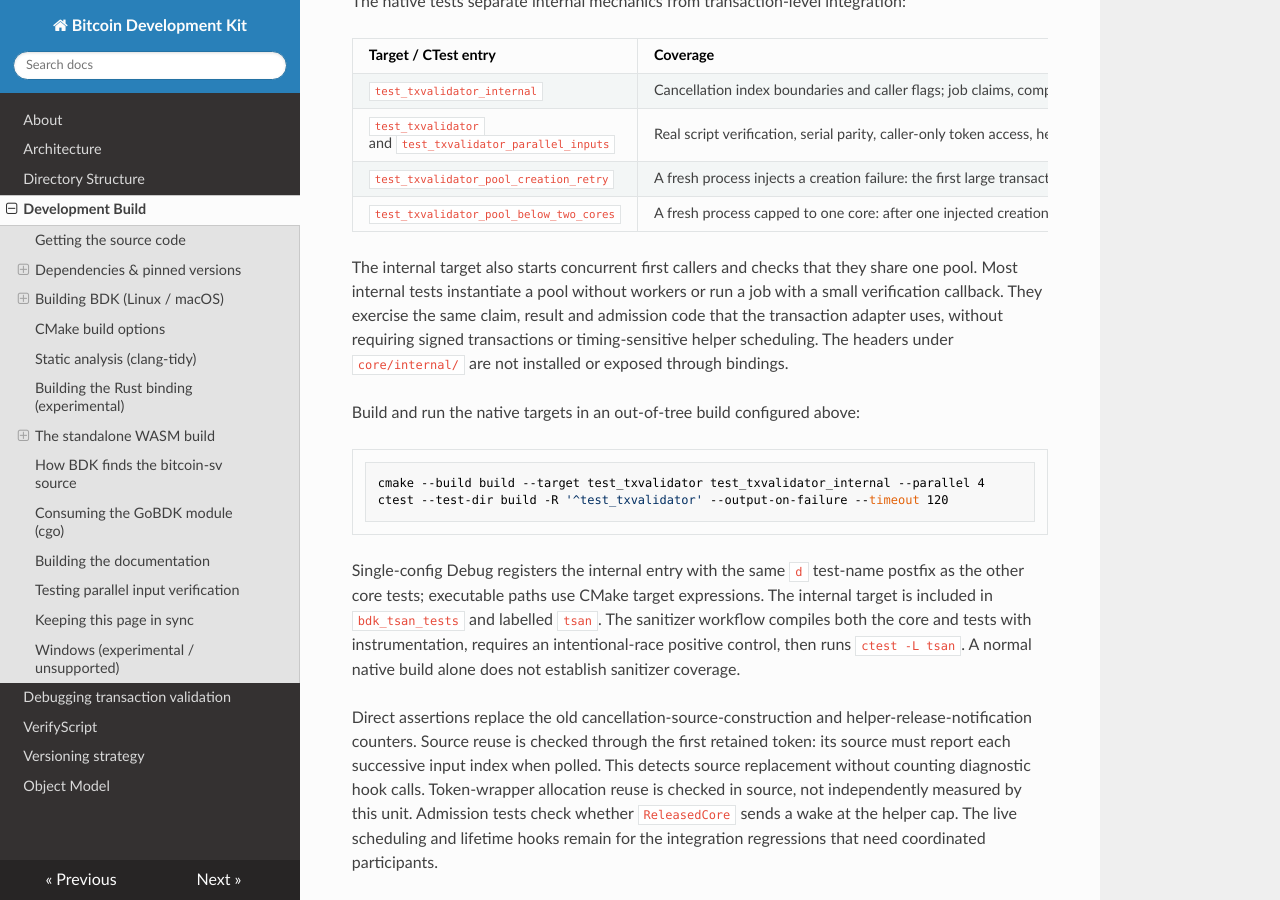
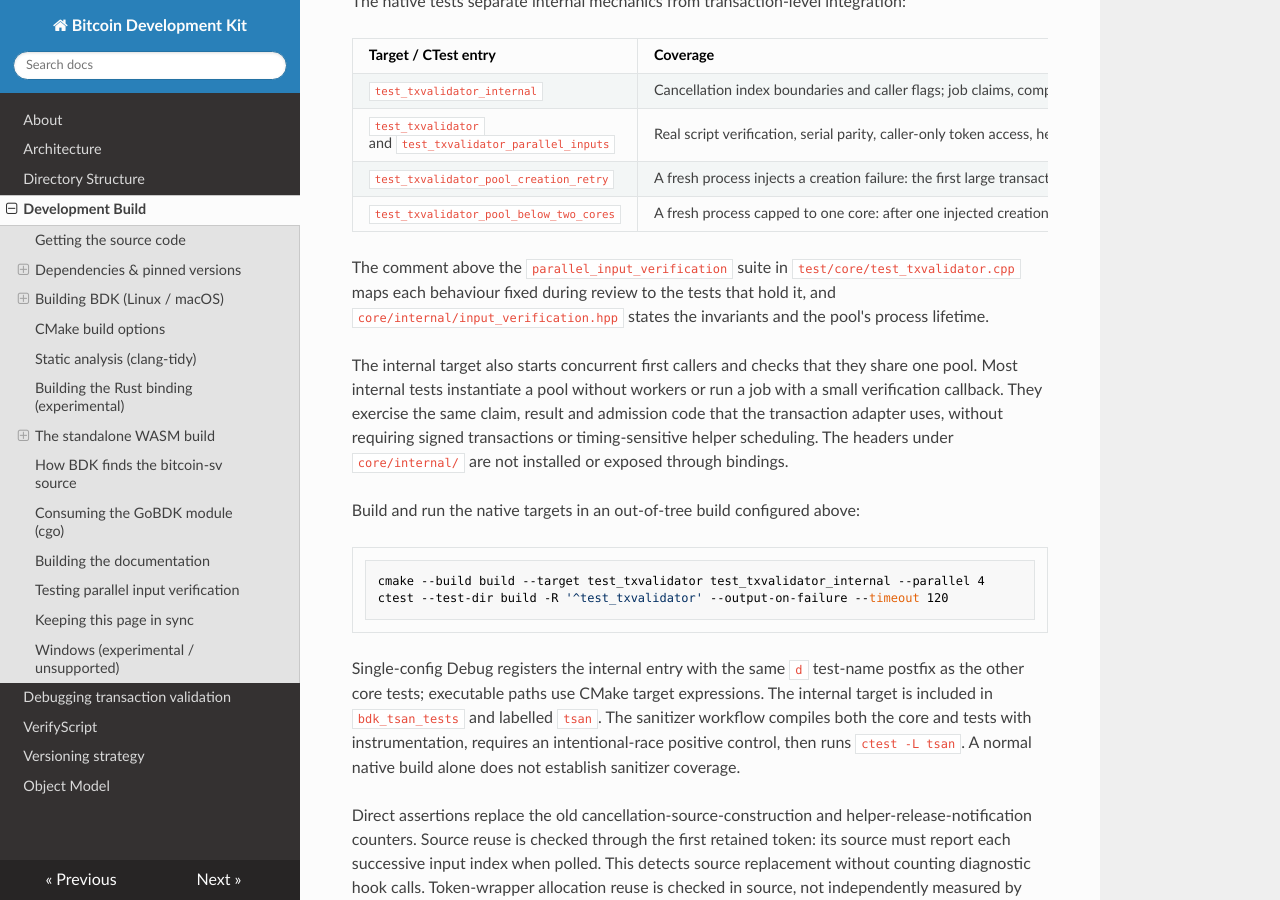
Before and after one commit to bitcoin-sv/bdk, an MkDocs documentation site: the page built from documentation/docs/build.md, in a window 1280 px wide and 900 px high, scrolled down 12147 px. Built offline with MkDocs 1.6.1, drawn with Linux system fonts in a browser that asks for light colours; nearby versions of some CDN libraries.

Commit message:
Document the input pool's invariants and process lifetime
input_verification.hpp states the six rules the job and pool rely on
(claims, verdict, drain, caller token, admission, publication) and the
pool's lifetime: created on the first large transaction with one detached
helper per core minus one, never shut down, so the helper limit caps
working helpers rather than threads created and BDK cannot be unloaded
once the pool exists. No code change.

```diff
--- a/documentation/docs/build.md
+++ b/documentation/docs/build.md
@@ -498,6 +498,11 @@
 | `test_txvalidator_pool_creation_retry` | A fresh process injects a creation failure: the first large transaction runs serially, then a later transaction creates the pool and uses helpers. |
 | `test_txvalidator_pool_below_two_cores` | A fresh process capped to one core: after one injected creation failure, a single attempt reads the CPU count, finds fewer than 2 and is not repeated by later large transactions. |
 
+The comment above the `parallel_input_verification` suite in
+`test/core/test_txvalidator.cpp` maps each behaviour fixed during review to
+the tests that hold it, and `core/internal/input_verification.hpp` states the
+invariants and the pool's process lifetime.
+
 The internal target also starts concurrent first callers and checks that they
 share one pool. Most internal tests instantiate a pool without workers or run a
 job with a small verification callback. They exercise the same claim, result and
```
Also changed, not shown: 2 other files.
